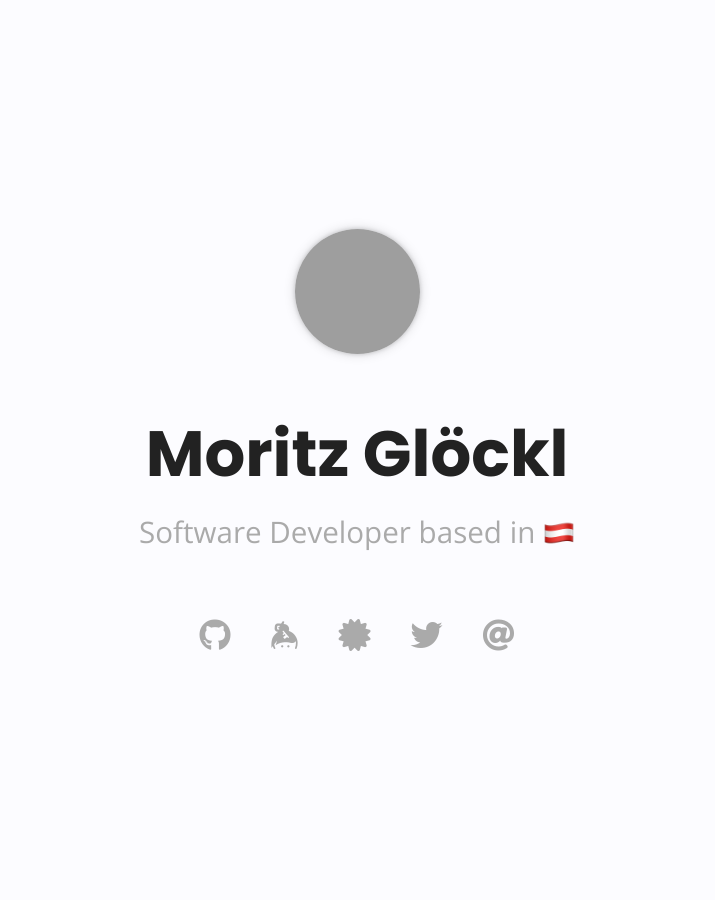
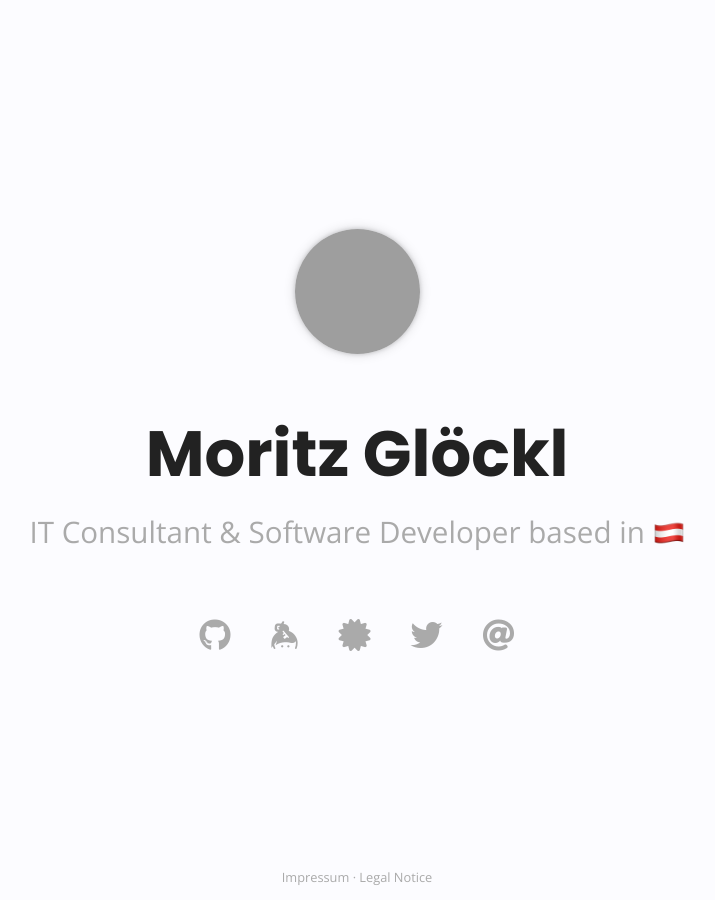
Before and after one commit to moritzgloeckl/moritzgloeckl.github.io, a Jekyll site: the page built from index.html, in a window 1280 px wide. Shown: the whole page, without its empty margins (283-998 px from the left). Built offline with Jekyll 4.4.1, drawn with Linux system fonts in a browser that asks for light colours; nearby versions of some CDN libraries; grey boxes are pictures that could not be loaded.

Commit message:
Added legal notice

```diff
--- a/css/styles.css
+++ b/css/styles.css
@@ -85,6 +85,17 @@ img {
 	flex-direction: row;
 }
 
+.legal {
+	position: absolute;
+	bottom: 15px;
+	font-size: 0.8rem;
+}
+
+.legal a {
+	text-decoration: none;
+	font-family: 'Open Sans', sans-serif;
+}
+
 .hide {
 	display: none;
 }
--- a/index.html
+++ b/index.html
@@ -7,7 +7,7 @@ layout: default
 
 	<h1 id="title" class="title">Moritz Glöckl</h1>
 
-	<h2 class="description">Software Developer based in <a href="https://en.wikipedia.org/wiki/Austria" alt="Austria" target="_blank"><img src="./assets/flag_austria.png" height="32" width="32" alt="Austria"/></a></h2>
+	<h2 class="description">IT Consultant & Software Developer based in <a href="https://en.wikipedia.org/wiki/Austria" alt="Austria" target="_blank"><img src="./assets/flag_austria.png" height="32" width="32" alt="Austria"/></a></h2>
 
 	<div id="email" class="email">moritz <span class="hide">no-spam-pls</span> (at) <span class="hide">no-spam-pls</span> gloeckl <span class="hide">no-spam-pls</span> (dot) <span class="hide">no-spam-pls</span> me</div>
 
@@ -19,6 +19,9 @@ layout: default
 		<a onclick="toggleEmail()" alt="Email"><i class="fas fa-at"></i></a>
 	</div>
 
+	<div class="legal">
+		<a href="/legal.html" alt="Impressum · Legal Notice">Impressum · Legal Notice</a>
+	</div>
 </div>
 
 <script type="text/javascript">
```
Also changed, not shown: legal.html (added, +16 -0 lines).
